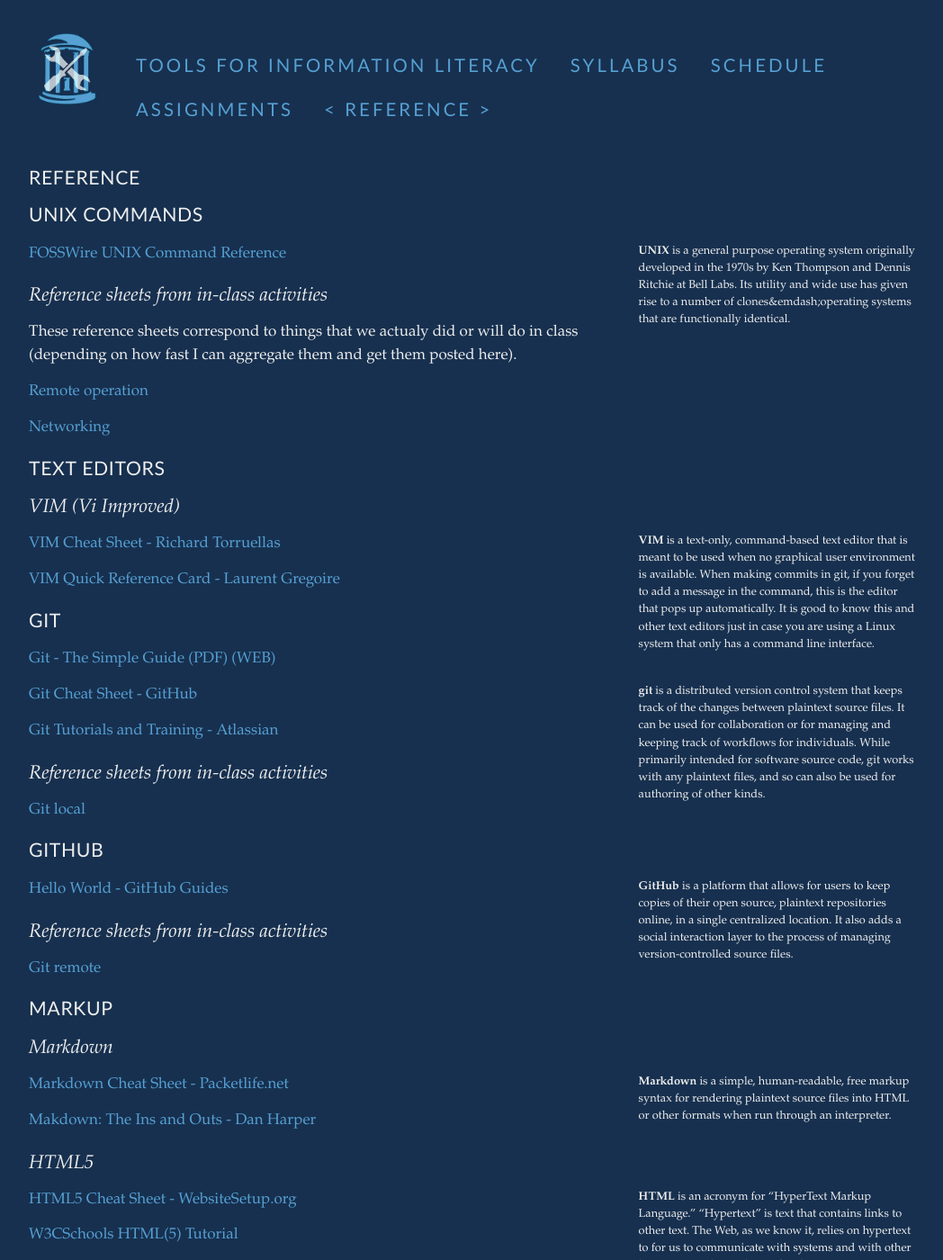
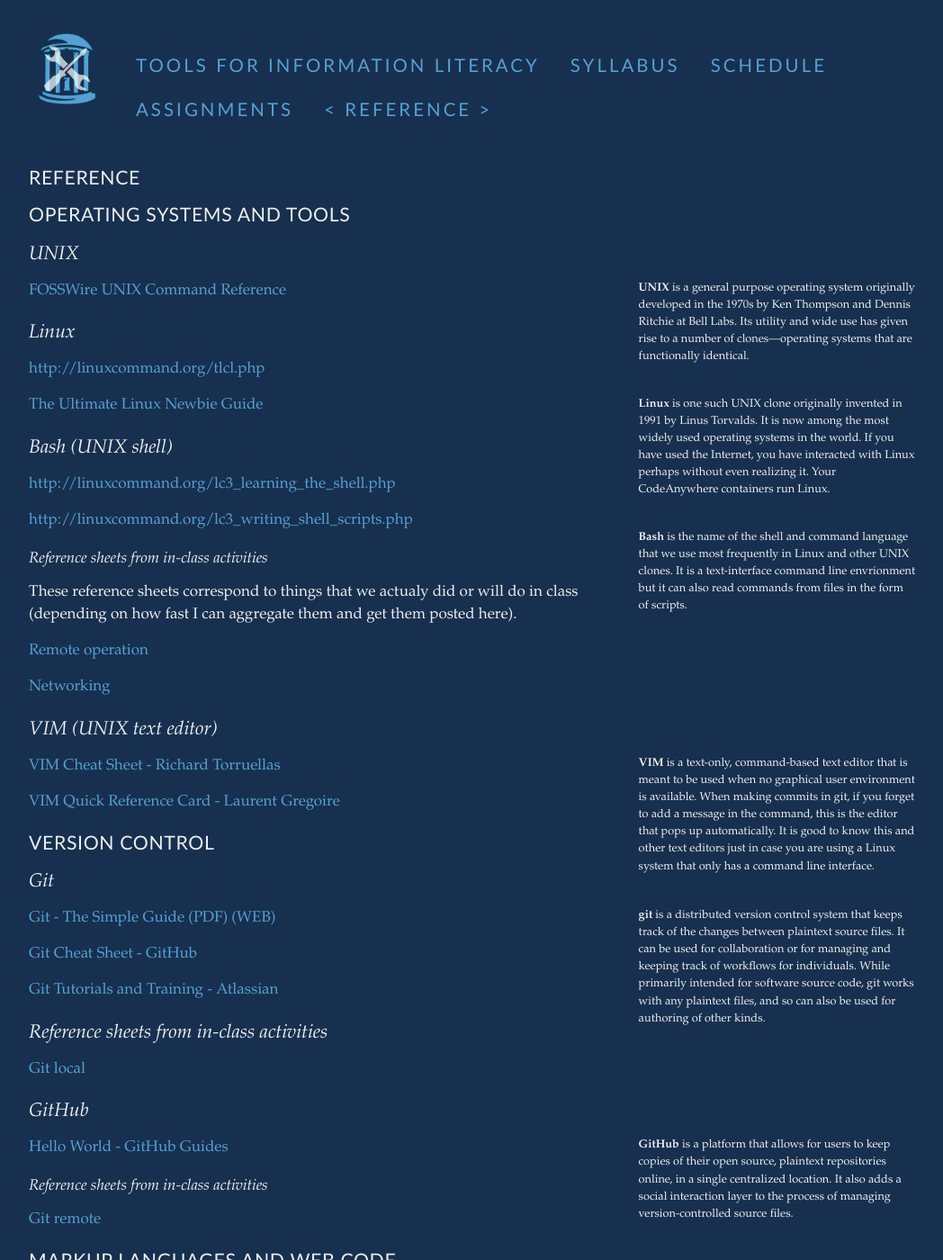
Before and after one commit to tylerpcarter/inls161, a Jekyll site: the page built from refsheets/index.md, in a window 1280 px wide and 1400 px high. Shown: the whole window at 90% size, without its empty margins (48-1096 px from the left). Built offline with Jekyll 4.4.1, drawn with Linux system fonts in a browser that asks for light colours; Markdown is read by kramdown in place of the engine named in the settings; some of the changed text lies outside the part shown.

Commit message:
update refsheets

```diff
--- a/refsheets/index.md
+++ b/refsheets/index.md
@@ -4,13 +4,30 @@
 weight: 9
 ---
 
-# UNIX Commands
+# Operating systems and tools
 
-{% marginnote 'unix' '**UNIX** is a general purpose operating system originally developed in the 1970s by Ken Thompson and Dennis Ritchie at Bell Labs. Its utility and wide use has given rise to a number of clones&emdash;operating systems that are functionally identical.' %}
+## UNIX
+
+{% marginnote 'unix' '**UNIX** is a general purpose operating system originally developed in the 1970s by Ken Thompson and Dennis Ritchie at Bell Labs. Its utility and wide use has given rise to a number of clones&mdash;operating systems that are functionally identical.' %}
 
 <a href="https://ubuntudanmark.dk/filer/fwunixref.pdf" target="_blank">FOSSWire UNIX Command Reference</a>
 
-## Reference sheets from in-class activities
+## Linux
+{% marginnote 'unix' '**Linux** is one such UNIX clone originally invented in 1991 by Linus Torvalds. It is now among the most widely used operating systems in the world. If you have used the Internet, you have interacted with Linux perhaps without even realizing it. Your CodeAnywhere containers run Linux.' %}
+
+<a href="The Linux Command Line - William E. Shotts, Jr." target="_blank">http://linuxcommand.org/tlcl.php</a>
+
+<a href="http://linuxnewbieguide.org/?page_id=5">The Ultimate Linux Newbie Guide</a>
+
+## Bash (UNIX shell)
+
+{% marginnote 'bash' '**Bash** is the name of the shell and command language that we use most frequently in Linux and other UNIX clones. It is a text-interface command line envrionment but it can also read commands from files in the form of scripts.' %}
+
+<a href="Learning the shell - William E. Shotts, Jr." target="_blank">http://linuxcommand.org/lc3_learning_the_shell.php</a>
+
+<a href="Writing shell scripts - William E. Shotts, Jr." target="_blank">http://linuxcommand.org/lc3_writing_shell_scripts.php</a>
+
+### Reference sheets from in-class activities
 
 These reference sheets correspond to things that we actualy did or will do in class (depending on how fast I can aggregate them and get them posted here).
 
@@ -18,9 +35,7 @@
 
 [Networking]({{ site.baseurl }}/refsheets/network-ref/)
 
-# Text Editors
-
-## VIM (Vi Improved)
+## VIM (UNIX text editor)
 
 {% marginnote 'vim' '**VIM** is a text-only, command-based text editor that is meant to be used when no graphical user environment is available. When making commits in git, if you forget to add a message in the command, this is the editor that pops up automatically. It is good to know this and other text editors just in case you are using a Linux system that only has a command line interface. ' %}
 
@@ -28,7 +43,9 @@
 
 <a href="http://tnerual.eriogerg.free.fr/vimqrc.pdf" target="_blank">VIM Quick Reference Card - Laurent Gregoire</a>
 
-# Git
+# Version Control
+
+## Git
 
 {% marginnote 'git' '**git** is a distributed version control system that keeps track of the changes between plaintext source files. It can be used for collaboration or for managing and keeping track of workflows for individuals. While primarily intended for software source code, git works with any plaintext files, and so can also be used for authoring of other kinds.' %}
 
@@ -42,17 +59,17 @@
 
 [Git local]({{ site.baseurl }}/refsheets/git-ref/)
 
-# GitHub
+## GitHub
 
 {% marginnote 'github' '**GitHub** is a platform that allows for users to keep copies of their open source, plaintext repositories online, in a single centralized location. It also adds a social interaction layer to the process of managing version-controlled source files.' %}
 
 <a href="https://guides.github.com/activities/hello-world/" target="_blank">Hello World - GitHub Guides</a>
 
-## Reference sheets from in-class activities
+### Reference sheets from in-class activities
 
 [Git remote]({{ site.baseurl }}/refsheets/github-ref/)
 
-# Markup
+# Markup languages and web code
 
 ## Markdown
 
@@ -90,7 +107,11 @@
 
 <a href="https://github.com/Shopify/liquid/wiki/Liquid-for-Programmers" target="_blank">Liquid for Programmers - Shopify Dev Team</a>
 
-# Pandoc
+# Document processing
+
+## Pandoc
+
+{% marginnote 'pandoc' '**Pandoc** is a universal document converter invented and developed by John MacFarlane. It is an indispensible tool for converting to and from a multitude of text document formats.' %}
 
 A good set of commands and rationale for using Pandoc to create and convert documents lives here:
 
@@ -98,7 +119,7 @@
 
 The help/manpage file for Pandoc is linked here: <a href="http://pandoc.org/README.html" target="_blank">Pandoc User Guide</a>. Use it!
 
-## Reference sheets from in-class activities
+### Reference sheets from in-class activities
 
 [Pandoc]({{ site.baseurl }}/refsheets/pandoc-ref/)
 
@@ -106,11 +127,30 @@
 
 ## MySQL
 
+{% marginnote 'mysql' '**MySQL** is an open source relational database management system (RDBMS) that uses structured query language (SQL) syntax. It was invented by Michael Widenius and David Axmark in the mid 1990s. It is now among the most widely-used database systems in the world. It ships with only a command line interface (CLI) and can be scripted.' %}
+
 <a href="http://www.w3schools.com/sql/" target="_blank">SQL Tutorial - W3Schools</a>
 
 <a href="https://dev.mysql.com/doc/refman/5.5/en/" target="_blank">MySQL 5.5 Reference Manual - MySQL - ORACLE</a>
 
-#LibreOffice
+# Presentations
+
+# Reveal.js
+
+{% marginnote 'reveal' '**Reveal.js** is an open source presentation framework for HTML5 invented by Hakim El Hattab. It allows content creators to develop slideshows as simply as they would web pages. It also has the capacity to add audio narration using a plugin.' %}
+
+### Reveal example presentations
+<a href="http://lab.hakim.se/reveal-js/#/" target="_blank">Reveal.js: The HTML5 Presentation Framework - Hakim El Hattab</a>
+
+<a href="https://github.com/hakimel/reveal.js/wiki/Example-Presentations">Example presentations - Reveal.js</a>
+
+### Reveal tutorials
+
+<a href="http://htmlcheats.com/reveal-js/reveal-js-tutorial-reveal-js-for-beginners/" target="_blank">Reveal.js Tutorial-Reveal.js for Beginners - Tom Campbell</a>
+
+# Productivity suites
+
+## LibreOffice
 
 <a href="https://www.libreoffice.org/get-help/documentation/" target="_blank">LibreOffice Documentation for all Packages</a>
 
```
Also changed, not shown: 2 other files.
